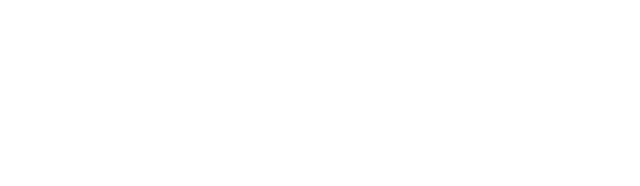
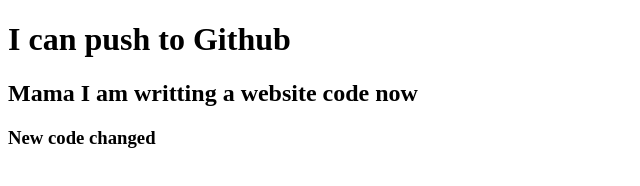
Before and after one commit to aashraf3g/my-third-repo, a plain HTML site: page index.html in a window 1280 px wide. Shown: the whole page, without its empty margins (0-640 px from the left). Drawn offline with Linux system fonts and the light colour scheme.

Commit message:
added header

```diff
--- a/index.html
+++ b/index.html
@@ -7,6 +7,9 @@
     <title>My Third Github Repo</title>
 </head>
 <body>
+    <h1>I can push to Github</h1>
+    <h2>Mama I am writting a website code now</h2>
+    <h3>New code changed</h3>
 
 </body>
 </html>
```
